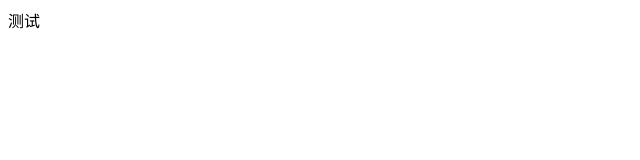
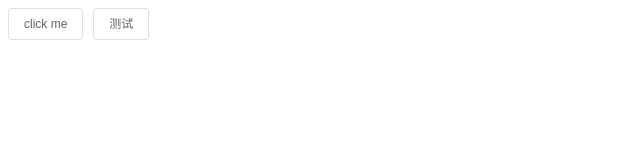
Before and after one commit to Eyes22798/vue-component-template, a Vue app: page / in a window 1280 px wide. Shown: the top 160 px of the page, without its empty margins (0-640 px from the left). Built offline with nearby package versions, Linux system fonts and the light colour scheme.

Commit message:
refactor: update example

```diff
--- a/example/App.vue
+++ b/example/App.vue
@@ -1,5 +1,8 @@
 <template>
   <div>
+    <el-button>
+      click me
+    </el-button>
     <CustomButton text="测试" />
   </div>
 </template>
--- a/src/index.vue
+++ b/src/index.vue
@@ -1,7 +1,5 @@
 <template>
-  <div>
-    {{ text }}
-  </div>
+  <el-button>{{ text }}</el-button>
 </template>
 
 <script lang="ts">
```
